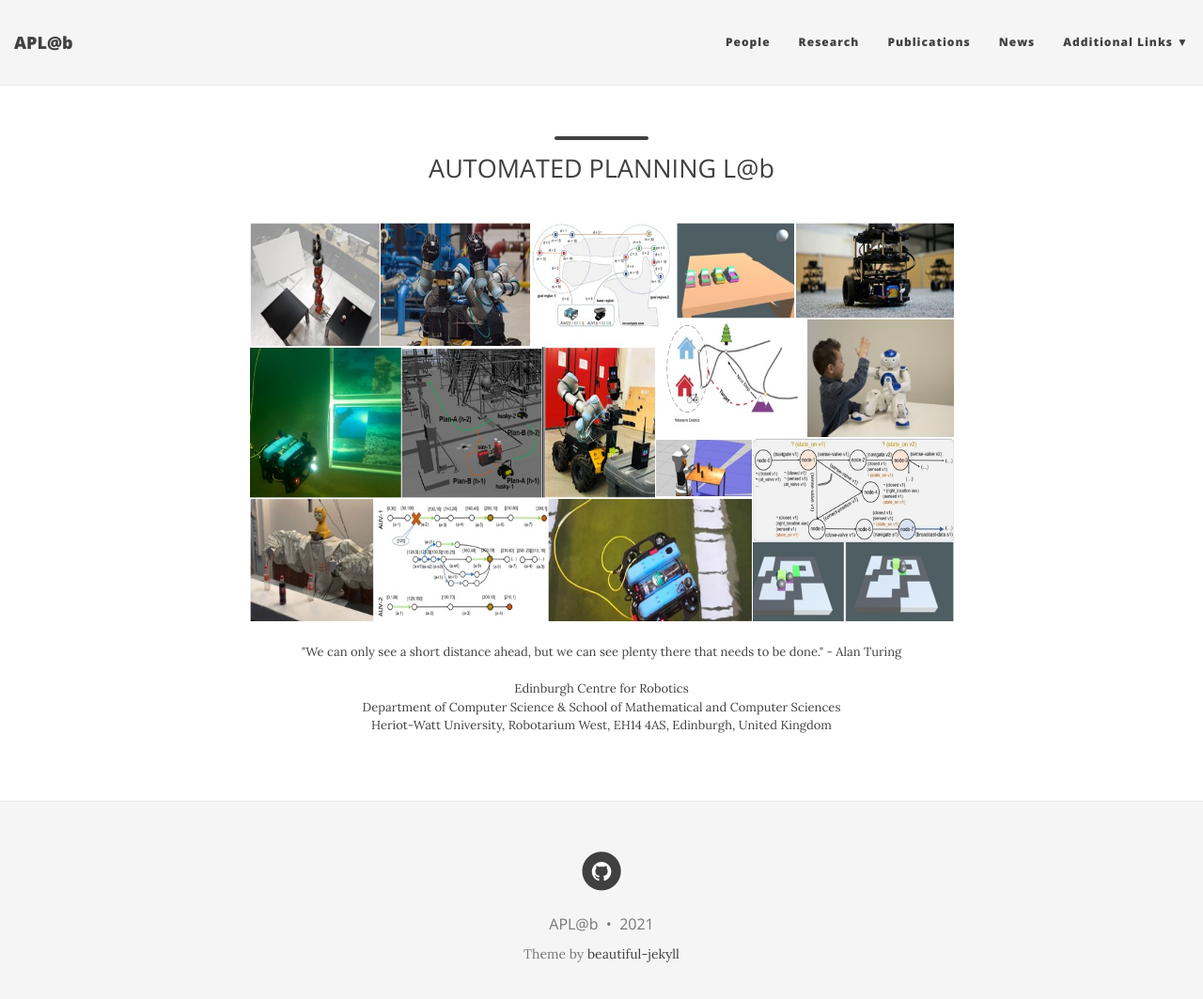
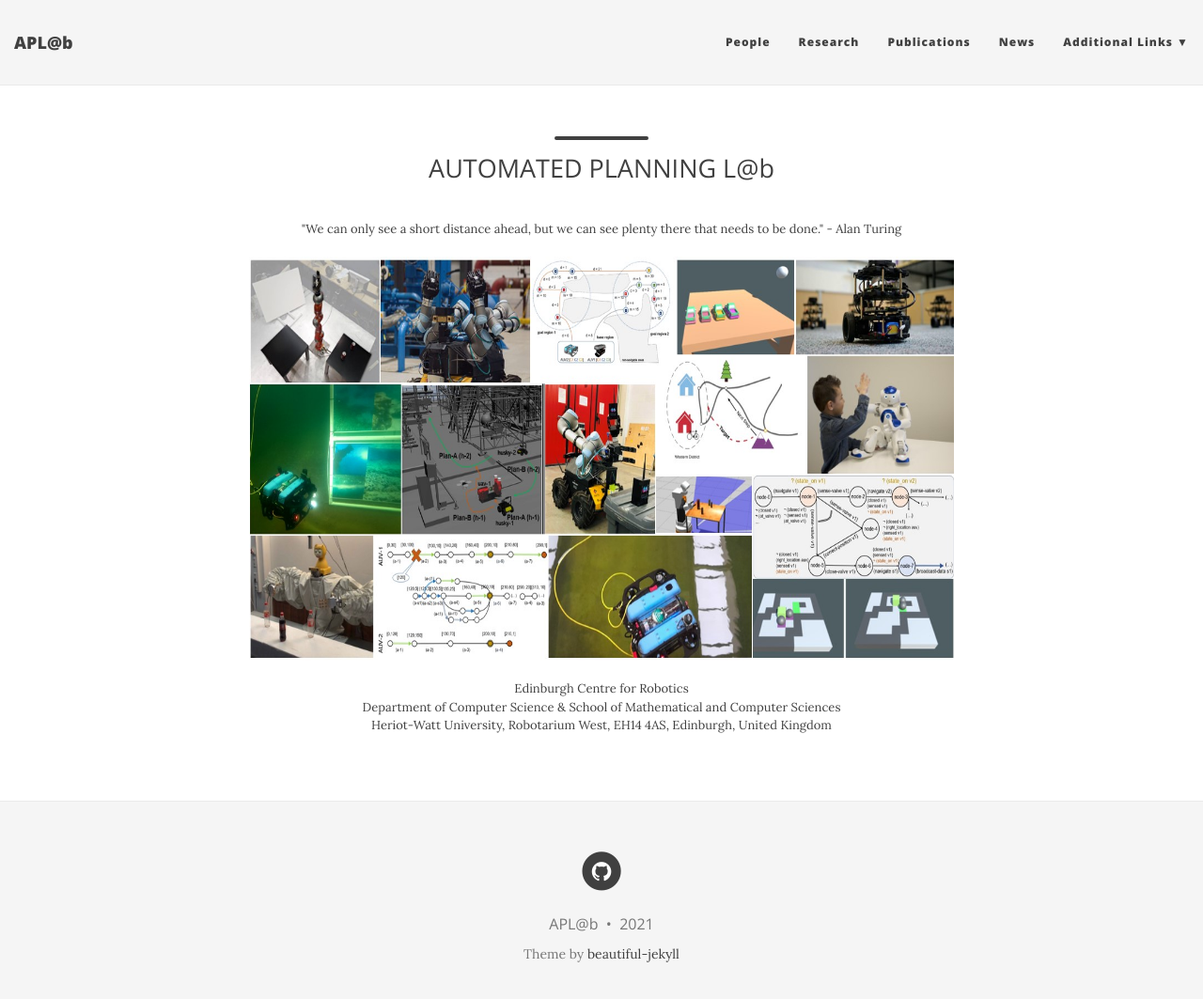
Before and after one commit to aplab2020/aplab2020.github.io, a Jekyll site: the page built from index.html, in a window 1280 px wide and 1076 px high. Shown: the top 1063 px of the window at 94% size. Built offline with Jekyll 4.4.1, drawn with Linux system fonts in a browser that asks for light colours; nearby versions of some CDN libraries.

Commit message:
Update index.html

```diff
--- a/index.html
+++ b/index.html
@@ -4,6 +4,9 @@
 layout: page
 show-avatar: false
 ---
+<p align="center">
+"We can only see a short distance ahead, but we can see plenty there that needs to be done." - Alan Turing<br/>
+</p>
 
 <body>
 <p align="center">
@@ -11,9 +14,6 @@
 </p>
 </body>
 
-<p align="center">
-"We can only see a short distance ahead, but we can see plenty there that needs to be done." - Alan Turing<br/>
-</p>
 <p align="center">
 Edinburgh Centre for Robotics<br/>
 Department of Computer Science & School of Mathematical and Computer Sciences<br/>
```
